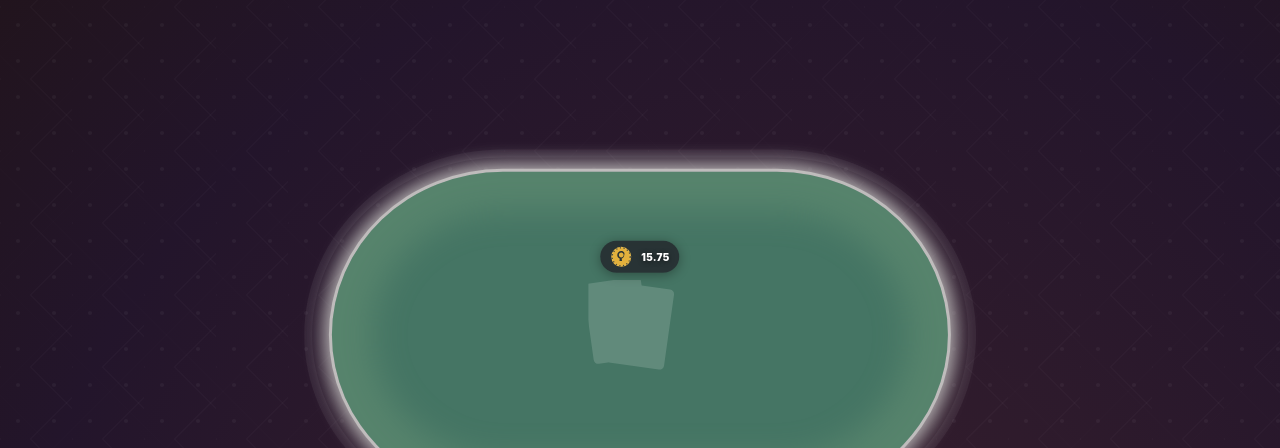
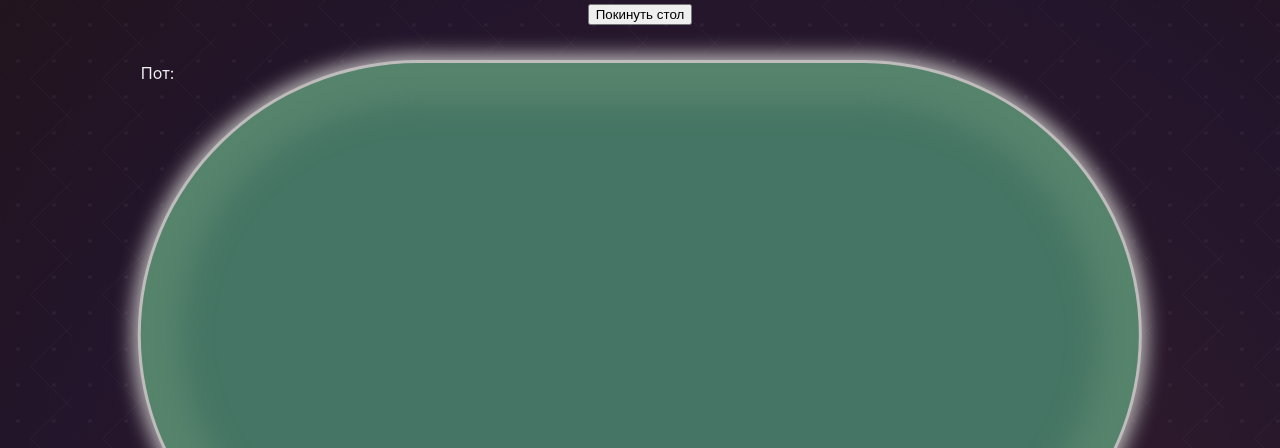
Before and after one commit to Aley133/crypto-poker-webapp, a plain HTML site: page webapp/game.html in a window 1280 px wide. Shown: the part 65-513 px from the top of the page. Drawn offline with Linux system fonts and the light colour scheme.

Commit message:
Add files via upload

```diff
--- a/webapp/game.html
+++ b/webapp/game.html
@@ -3,51 +3,34 @@
 <head>
   <meta charset="UTF-8">
   <meta name="viewport" content="width=device-width, initial-scale=1.0">
-  <title>Poker Table — UI Clone</title>
-  <link rel="stylesheet" href="table.css">
+  <title>Crypto Poker — Стол</title>
+  <link rel="stylesheet" href="/style.css">
+  <link rel="stylesheet" href="/table.css">
 </head>
 <body>
   <header>
-    <h1>Poker Table Demo</h1>
+    <h1>Стол <span id="table-id"></span></h1>
   </header>
-  <div id="poker-root">
-    <div id="background-grid"></div>
-    <div id="table-ui">
-      <div id="poker-table-container">
-        <div id="table-glow-segments"></div>
-        <div id="poker-table-border"></div>
-        <canvas id="table-gloss" width="980" height="540"></canvas>
+
+  <div id="game-info">
+    <div id="status"></div>
+    <div id="current-bet"></div>
+
+    <div id="poker-table-wrapper">
+      <div id="poker-table">
+        <div id="community-cards"></div>
+        <div id="pot">Пот: <span id="pot-amount"></span></div>
         <div id="seats"></div>
-        <div id="poker-table">
-          <div class="table-logo-text">CRYPTO POKER</div>
-          <div class="table-logo-watermark"></div>
-          <div id="community-cards"></div>
-          <div id="pot-on-table">
-            <span class="pot-chip">
-              <!-- SVG-код жетона (BTC) -->
-              <svg width="22" height="22" viewBox="0 0 22 22">
-                <defs>
-                  <mask id="btc-mask" maskUnits="userSpaceOnUse">
-                    <rect width="22" height="22" fill="white"/>
-                    <!-- Вырез BTC по центру -->
-                    <path d="M11 5.3c-2.2 0-4 1.8-4 4 0 1.6 1 3.1 2.6 3.7l-0.4 1.7c-0.1 0.3 0.1 0.5 0.4 0.5h1.8c0.3 0 0.5-0.2 0.4-0.5l-0.4-1.7c1.5-0.6 2.6-2.1 2.6-3.7C15 7.1 13.2 5.3 11 5.3zM11 6.8c1.3 0 2.4 1.1 2.4 2.5s-1.1 2.5-2.4 2.5-2.4-1.1-2.4-2.5S9.7 6.8 11 6.8z" fill="black"/>
-                    <!-- Пунктирный круг -->
-                    <circle cx="11" cy="11" r="9" fill="none" stroke="black" stroke-width="1.1" stroke-dasharray="1.2,2.5"/>
-                  </mask>
-                </defs>
-                <!-- Желтый жетон с маской BTC -->
-                <circle cx="11" cy="11" r="10" fill="#E2B13C" mask="url(#btc-mask)"/>
-                <!-- Светлый внешний обод -->
-                <circle cx="11" cy="11" r="9.3" fill="none" stroke="#fffbe6" stroke-width="0.7" opacity="0.14"/>
-              </svg>
-            </span>
-            <span id="pot-amount" class="pot-amount"><b></b> 15.75</span>
-          </div>
-        </div>
-        <div id="actions"></div>
       </div>
     </div>
+
+    <div id="actions"></div>
   </div>
-  <script src="ui_game.js"></script>
+
+  <div style="text-align:center; margin:20px;">
+    <button id="leave-btn">Покинуть стол</button>
+  </div>
+
+  <script type="module" src="/js/ui_game.js"></script>
 </body>
 </html>
```
